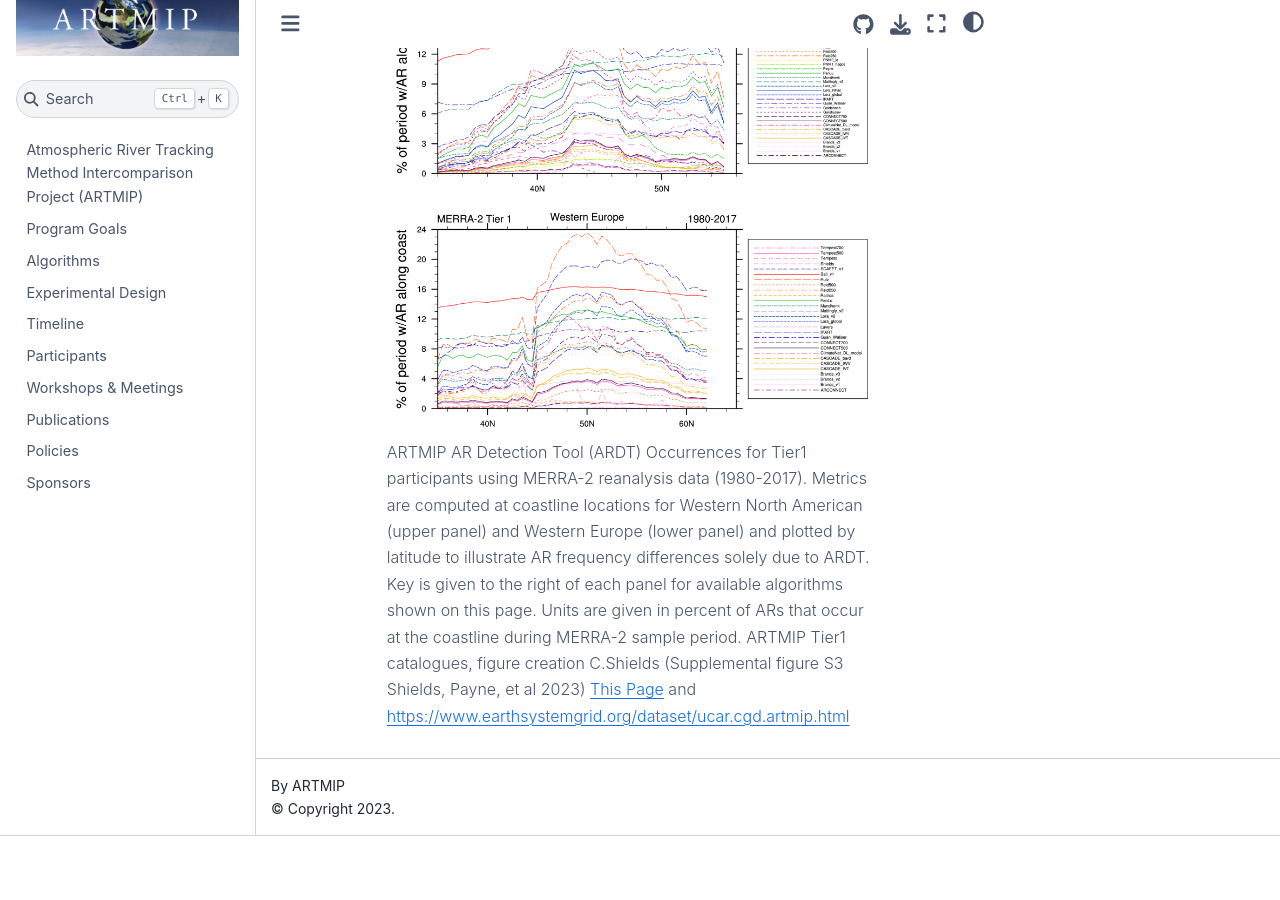
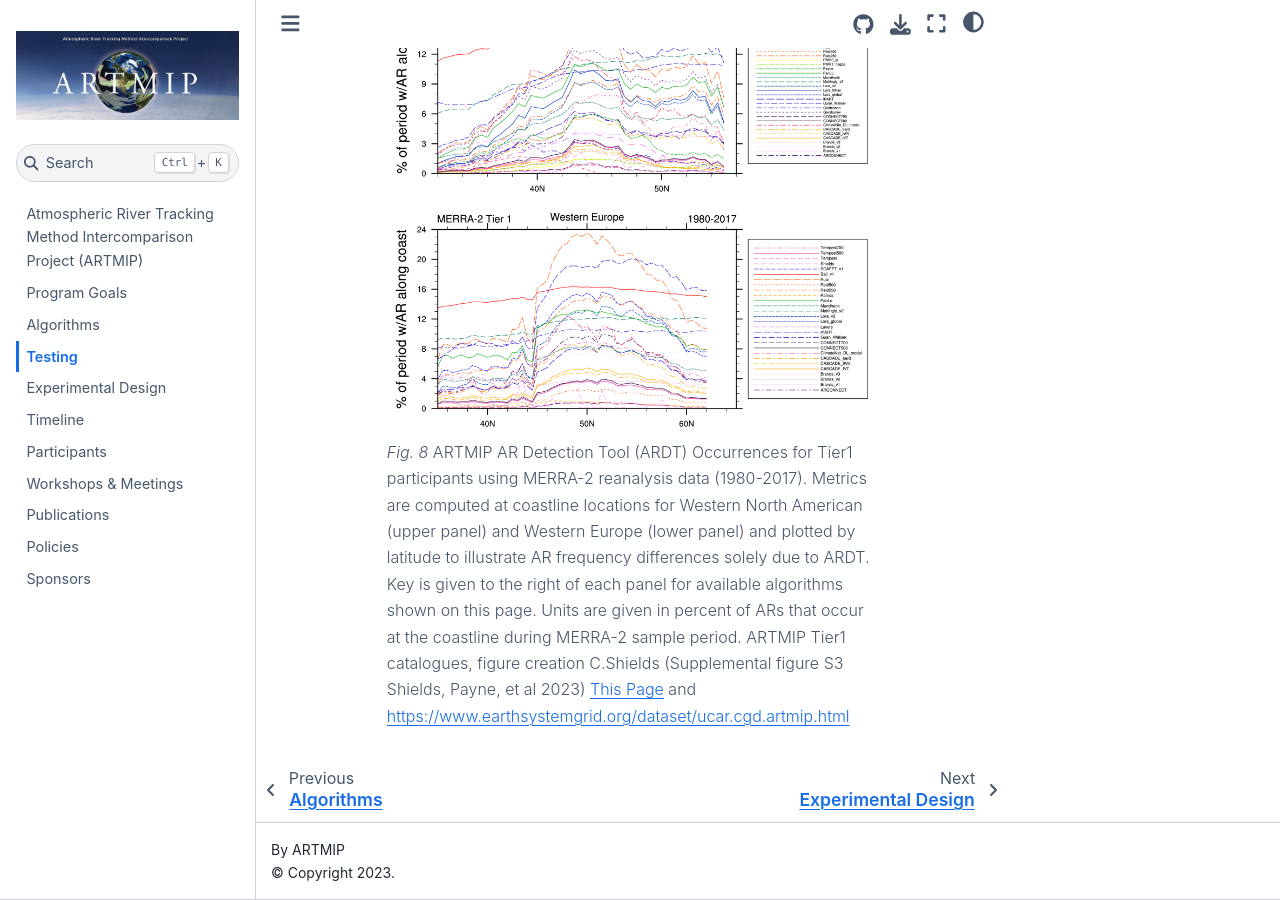
Before and after one commit to NCAR/ARTMIP, a Jupyter Book: the page built from book/algorithms-test.md, in a window 1280 px wide and 900 px high, scrolled down 3336 px. Built offline with Jupyter Book 1.0.4 settings and Sphinx 7.4.7 and the Sphinx Book theme 1.1.4, drawn with Linux system fonts in a browser that asks for light colours; pages that are not in the unit, such as notebooks, are missing from menus; before the commit the page ends 4172 px from its top, so only the background shows below that.

Commit message:
why won't the test page load

```diff
--- a/book/_toc.yml
+++ b/book/_toc.yml
@@ -8,7 +8,7 @@
   title: Program Goals
 - file: algorithms
   title: Algorithms
-- file: alogrithms-test
+- file: algorithms-test
   title: Testing
 - file: experimental-design
   title: Experimental Design
```
